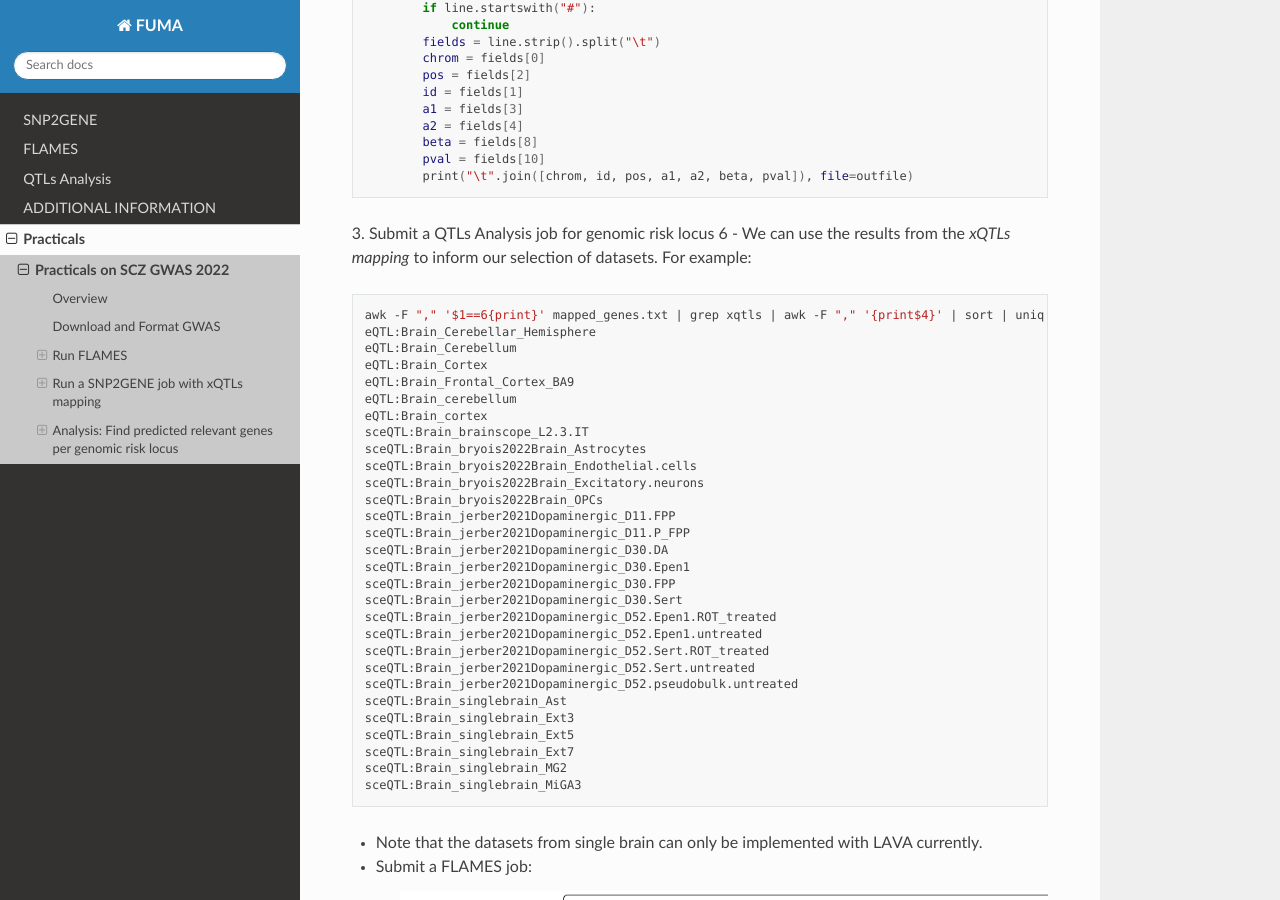
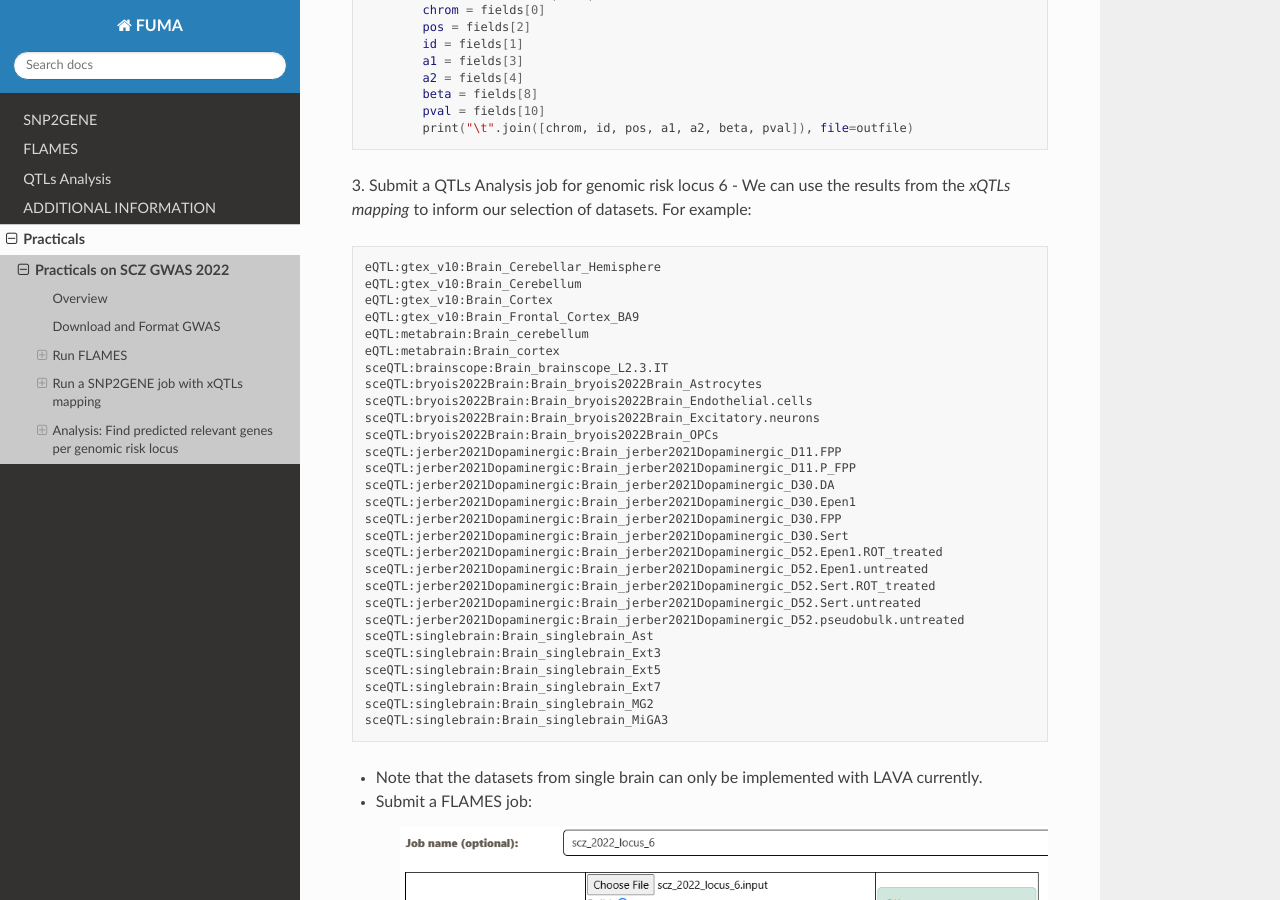
Before and after one commit to tanyaphung/fuma_docs, a Sphinx documentation site: the page built from docs/source/practicals/scz_gwas_2022.rst, in a window 1280 px wide and 900 px high, scrolled down 9325 px. Built offline with Sphinx 7.4.7 and the Read the Docs theme 3.1.0, drawn with Linux system fonts in a browser that asks for light colours; some of the changed text lies outside the part shown.

Commit message:
update for clarification

```diff
--- a/docs/source/practicals/scz_gwas_2022.rst
+++ b/docs/source/practicals/scz_gwas_2022.rst
@@ -265,35 +265,34 @@ Example running QTLs Analysis
 
 .. code-block:: bash
 
-    awk -F "," '$1==6{print}' mapped_genes.txt | grep xqtls | awk -F "," '{print$4}' | sort | uniq
-    eQTL:Brain_Cerebellar_Hemisphere
-    eQTL:Brain_Cerebellum
-    eQTL:Brain_Cortex
-    eQTL:Brain_Frontal_Cortex_BA9
-    eQTL:Brain_cerebellum
-    eQTL:Brain_cortex
-    sceQTL:Brain_brainscope_L2.3.IT
-    sceQTL:Brain_bryois2022Brain_Astrocytes
-    sceQTL:Brain_bryois2022Brain_Endothelial.cells
-    sceQTL:Brain_bryois2022Brain_Excitatory.neurons
-    sceQTL:Brain_bryois2022Brain_OPCs
-    sceQTL:Brain_jerber2021Dopaminergic_D11.FPP
-    sceQTL:Brain_jerber2021Dopaminergic_D11.P_FPP
-    sceQTL:Brain_jerber2021Dopaminergic_D30.DA
-    sceQTL:Brain_jerber2021Dopaminergic_D30.Epen1
-    sceQTL:Brain_jerber2021Dopaminergic_D30.FPP
-    sceQTL:Brain_jerber2021Dopaminergic_D30.Sert
-    sceQTL:Brain_jerber2021Dopaminergic_D52.Epen1.ROT_treated
-    sceQTL:Brain_jerber2021Dopaminergic_D52.Epen1.untreated
-    sceQTL:Brain_jerber2021Dopaminergic_D52.Sert.ROT_treated
-    sceQTL:Brain_jerber2021Dopaminergic_D52.Sert.untreated
-    sceQTL:Brain_jerber2021Dopaminergic_D52.pseudobulk.untreated
-    sceQTL:Brain_singlebrain_Ast
-    sceQTL:Brain_singlebrain_Ext3
-    sceQTL:Brain_singlebrain_Ext5
-    sceQTL:Brain_singlebrain_Ext7
-    sceQTL:Brain_singlebrain_MG2
-    sceQTL:Brain_singlebrain_MiGA3
+    eQTL:gtex_v10:Brain_Cerebellar_Hemisphere
+    eQTL:gtex_v10:Brain_Cerebellum
+    eQTL:gtex_v10:Brain_Cortex
+    eQTL:gtex_v10:Brain_Frontal_Cortex_BA9
+    eQTL:metabrain:Brain_cerebellum
+    eQTL:metabrain:Brain_cortex
+    sceQTL:brainscope:Brain_brainscope_L2.3.IT
+    sceQTL:bryois2022Brain:Brain_bryois2022Brain_Astrocytes
+    sceQTL:bryois2022Brain:Brain_bryois2022Brain_Endothelial.cells
+    sceQTL:bryois2022Brain:Brain_bryois2022Brain_Excitatory.neurons
+    sceQTL:bryois2022Brain:Brain_bryois2022Brain_OPCs
+    sceQTL:jerber2021Dopaminergic:Brain_jerber2021Dopaminergic_D11.FPP
+    sceQTL:jerber2021Dopaminergic:Brain_jerber2021Dopaminergic_D11.P_FPP
+    sceQTL:jerber2021Dopaminergic:Brain_jerber2021Dopaminergic_D30.DA
+    sceQTL:jerber2021Dopaminergic:Brain_jerber2021Dopaminergic_D30.Epen1
+    sceQTL:jerber2021Dopaminergic:Brain_jerber2021Dopaminergic_D30.FPP
+    sceQTL:jerber2021Dopaminergic:Brain_jerber2021Dopaminergic_D30.Sert
+    sceQTL:jerber2021Dopaminergic:Brain_jerber2021Dopaminergic_D52.Epen1.ROT_treated
+    sceQTL:jerber2021Dopaminergic:Brain_jerber2021Dopaminergic_D52.Epen1.untreated
+    sceQTL:jerber2021Dopaminergic:Brain_jerber2021Dopaminergic_D52.Sert.ROT_treated
+    sceQTL:jerber2021Dopaminergic:Brain_jerber2021Dopaminergic_D52.Sert.untreated
+    sceQTL:jerber2021Dopaminergic:Brain_jerber2021Dopaminergic_D52.pseudobulk.untreated
+    sceQTL:singlebrain:Brain_singlebrain_Ast
+    sceQTL:singlebrain:Brain_singlebrain_Ext3
+    sceQTL:singlebrain:Brain_singlebrain_Ext5
+    sceQTL:singlebrain:Brain_singlebrain_Ext7
+    sceQTL:singlebrain:Brain_singlebrain_MG2
+    sceQTL:singlebrain:Brain_singlebrain_MiGA3
 
 - Note that the datasets from single brain can only be implemented with LAVA currently.
 
--- a/docs/source/qtl/prepare_input_files.rst
+++ b/docs/source/qtl/prepare_input_files.rst
@@ -11,6 +11,9 @@ Overview
 
 - To perform a QTLs analysis on FUMA, a GWAS summary statistics for a genetic locus of interest is required.
 - The file has to have the following columns in this specific order: CHR, POS, REF, ALT, N, BETA, P, MAF.
+- Delimiter is a tab character.
+- The file is not zipped.
+- The file size needs to be less than 10Mb. Because this file is subsetted for a single genomic risk locus, this file should be relatively small.
 - Tips: write a script in R or Python to
     - Subset the full GWAS summary statistics using the start and end coordinates that represent a genetic locus of interest
     - Select the 8 columns: CHR, POS, REF, ALT, N, BETA, P, MAF
```
Also changed, not shown: other parts of docs/source/practicals/scz_gwas_2022.rst (+2 -2 lines).
